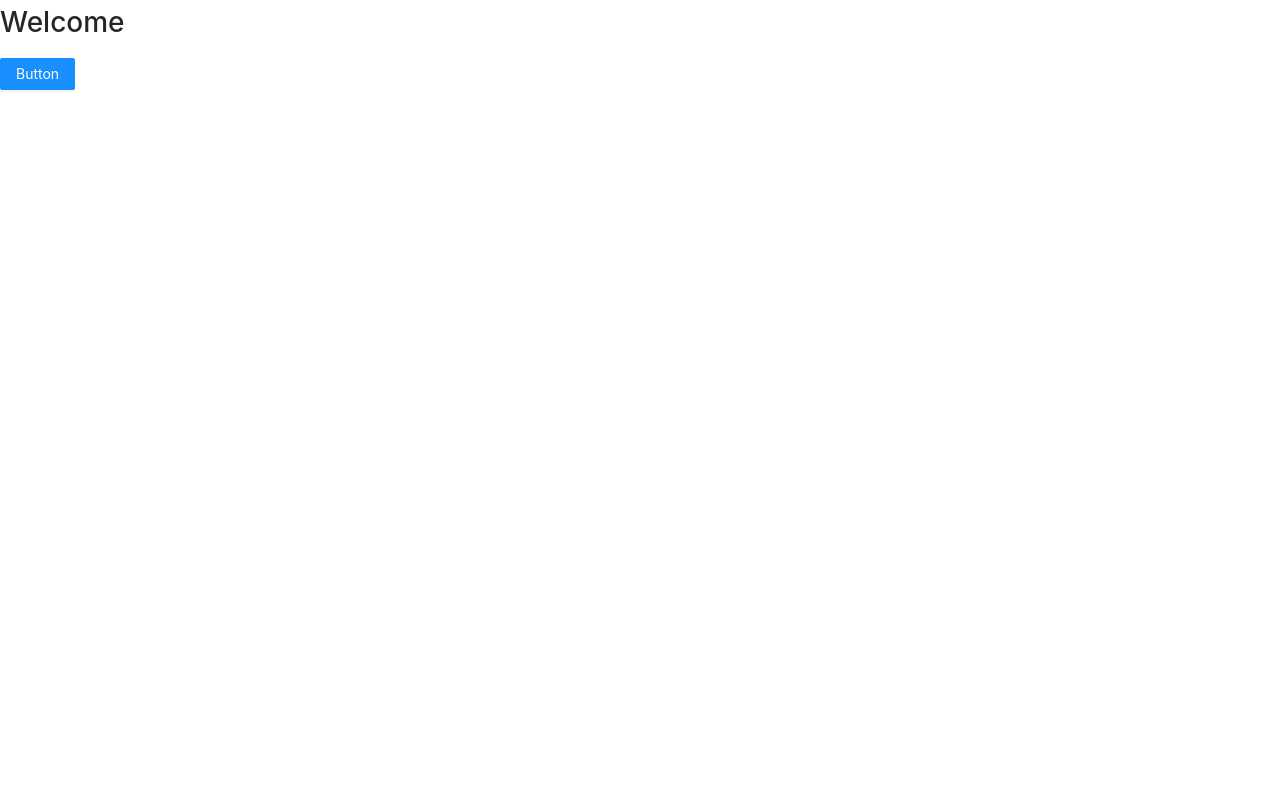
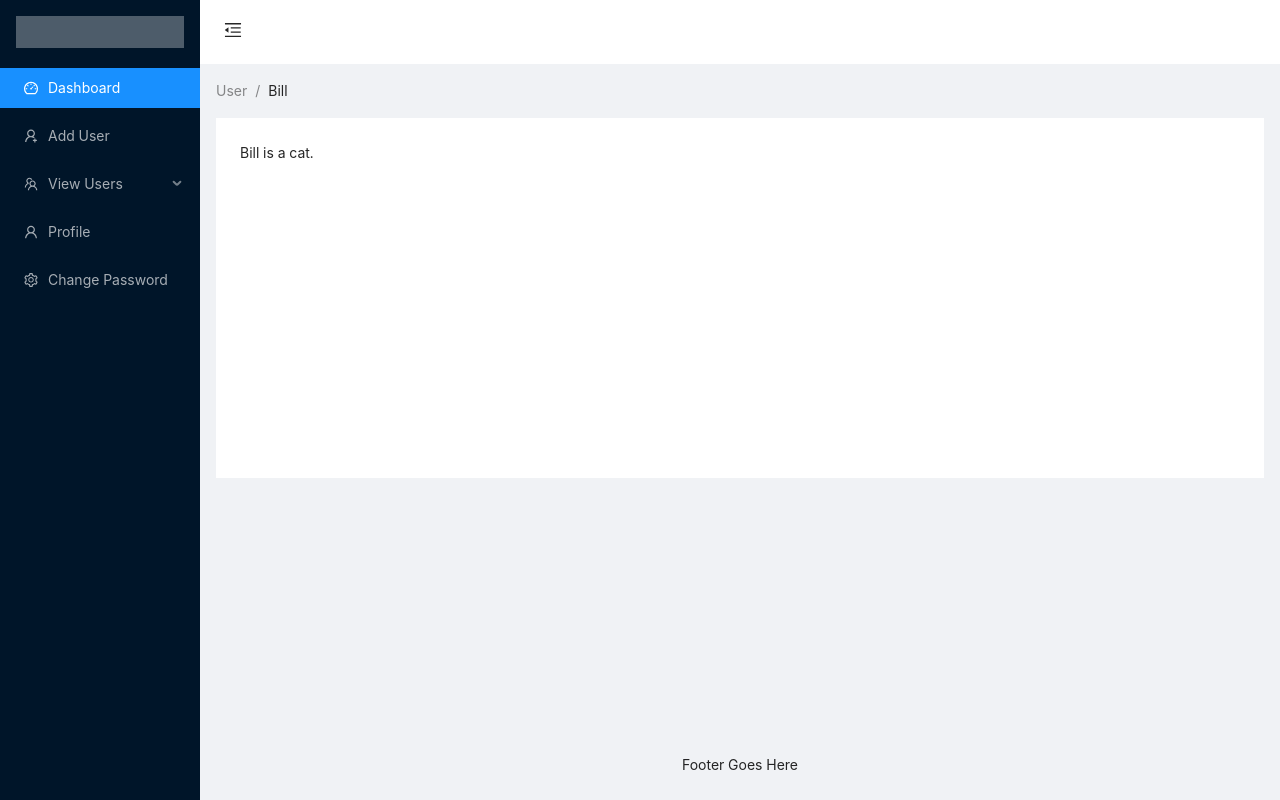
Before and after one commit to muddy700/AdminSite, a React (Create React App) app: page / in a window 1280 px wide. Built offline with nearby package versions, Linux system fonts and the light colour scheme.

Commit message:
Set Initial Layout

```diff
--- a/src/App.js
+++ b/src/App.js
@@ -1,13 +1,64 @@
-import { Button } from 'antd'
+import { DashboardOutlined , UserAddOutlined , TeamOutlined , UserOutlined , SettingOutlined , MenuFoldOutlined , MenuUnfoldOutlined } from '@ant-design/icons';
+import { Layout , Menu , Breadcrumb } from 'antd'
+import React , { useState } from 'react'
 import './index.css'
 
+const { Header, Content, Footer, Sider } = Layout
+const { SubMenu } = Menu
+
   const  App = () => {
-  return (
-    <div className="container">
-      <h1>Welcome</h1>
-      <Button type="primary">Button</Button>
-    </div>
-  );
+
+    const [collapsed , setCollapsed ] = useState(false)
+
+    const toggle = () => {
+      setCollapsed(!collapsed)
+    }
+
+   return (
+      <Layout style={{ minHeight: '100vh' }}>
+        <Sider collapsible collapsed={collapsed} trigger={null}>
+          <div className="logo" />
+          <Menu theme="dark" defaultSelectedKeys={['1']} mode="inline">
+            <Menu.Item key="1" icon={<DashboardOutlined />}>
+              Dashboard
+            </Menu.Item>
+            <Menu.Item key="2" icon={<UserAddOutlined />}>
+              Add User
+            </Menu.Item>
+            <SubMenu key="sub1" icon={<TeamOutlined />} title="View Users">
+              <Menu.Item key="3">All Users</Menu.Item>
+              <Menu.Item key="4">By Id</Menu.Item>
+            </SubMenu>
+            <Menu.Item key="5" icon={<UserOutlined />}>
+              Profile
+            </Menu.Item>
+            <Menu.Item key="6" icon={<SettingOutlined />}>
+              Change Password
+            </Menu.Item>
+          </Menu>
+        </Sider>
+        <Layout className="site-layout">
+          <Header className="site-layout-background" style={{ padding: 0 }} >
+            {
+              React.createElement(collapsed ? MenuUnfoldOutlined : MenuFoldOutlined, {
+                className: 'trigger',
+                onClick: toggle,
+              })
+            }
+          </Header>
+          <Content style={{ margin: '0 16px' }}>
+            <Breadcrumb style={{ margin: '16px 0' }}>
+              <Breadcrumb.Item>User</Breadcrumb.Item>
+              <Breadcrumb.Item>Bill</Breadcrumb.Item>
+            </Breadcrumb>
+            <div className="site-layout-background" style={{ padding: 24, minHeight: 360 }}>
+              Bill is a cat.
+            </div>
+          </Content>
+          <Footer style={{ textAlign: 'center' }}>Footer Goes Here</Footer>
+        </Layout>
+      </Layout>
+    )
 }
 
 export default App;
--- a/src/index.css
+++ b/src/index.css
@@ -1 +1,23 @@
 @import '~antd/dist/antd.css';
+
+.logo {
+  height: 32px;
+  margin: 16px;
+  background: rgba(255, 255, 255, 0.3);
+}
+
+.site-layout .site-layout-background {
+  background: #fff;
+}
+
+.trigger {
+  font-size: 18px;
+  line-height: 64px;
+  padding: 0 24px;
+  cursor: pointer;
+  transition: color 0.3s;
+}
+
+.trigger:hover {
+  color: #1890ff;
+}
```
